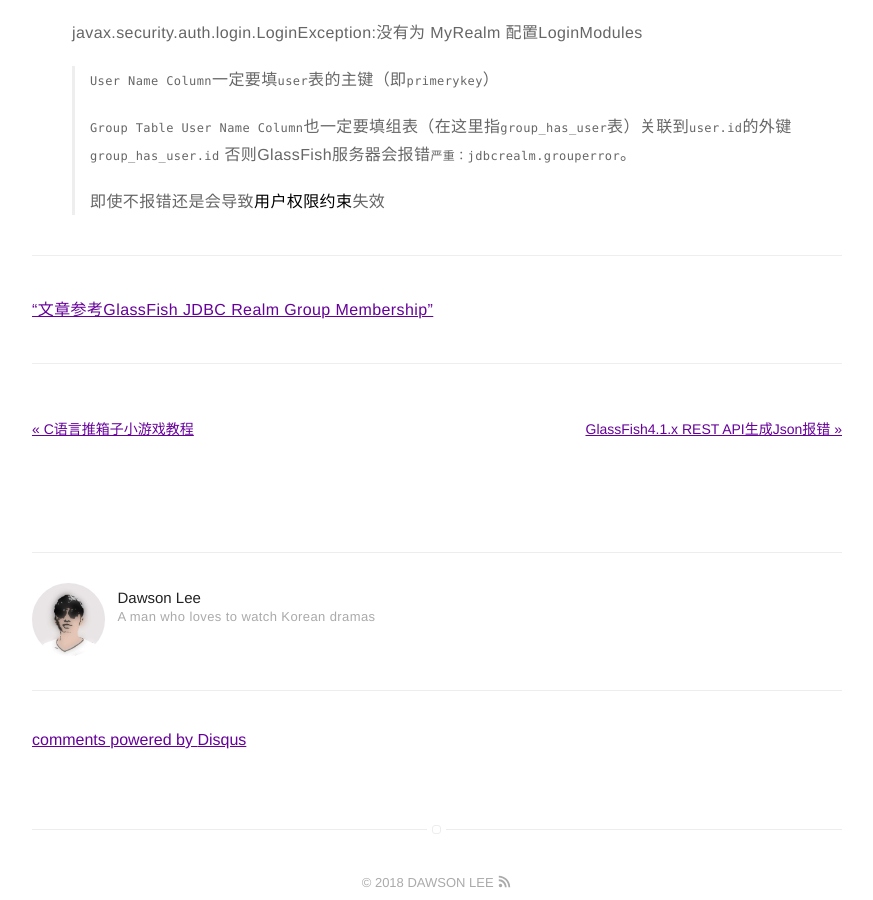
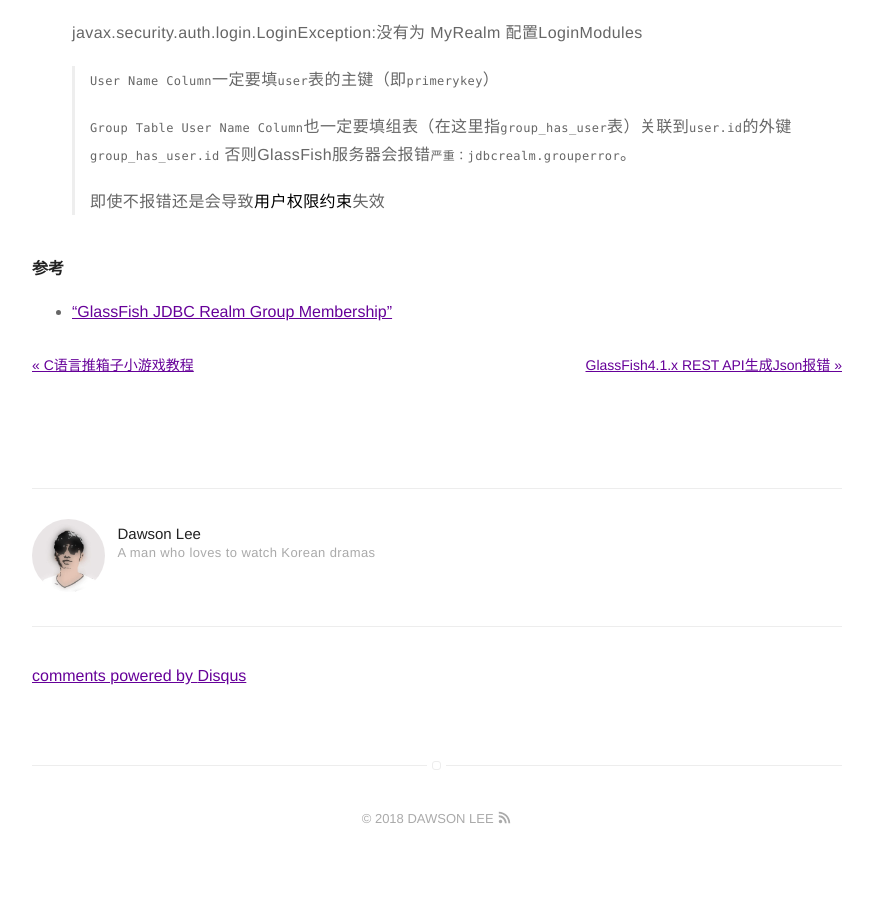
Before and after one commit to dawsonlee1790/dawsonlee1790.github.io, a Jekyll site: the page built from _posts/2018-07-10-GlassFish配置JDBCRealm.markdown, in a window 1280 px wide and 900 px high, scrolled down 2439 px. Shown: the whole window, without its empty margins (203-1076 px from the left). Built offline with Jekyll 4.4.1, drawn with Linux system fonts in a browser that asks for light colours; comment, search, counter and statistics services are not loaded; after the commit the page ends 3305 px from its top, so only the background shows below that.

Commit message:
修改参考排版文章《GlassFish配置JDBCRealm》

```diff
--- a/_posts/2018-07-10-GlassFish配置JDBCRealm.markdown
+++ b/_posts/2018-07-10-GlassFish配置JDBCRealm.markdown
@@ -90,8 +90,6 @@
 >  即使不报错还是会导致**用户权限约束**失效
 
 
----
+####  参考
 
-["文章参考GlassFish JDBC Realm Group Membership"](https://stackoverflow.com/questions/6809081/glassfish-jdbc-realm-group-membership)
-
----
+*  ["GlassFish JDBC Realm Group Membership"](https://stackoverflow.com/questions/6809081/glassfish-jdbc-realm-group-membership)
```
